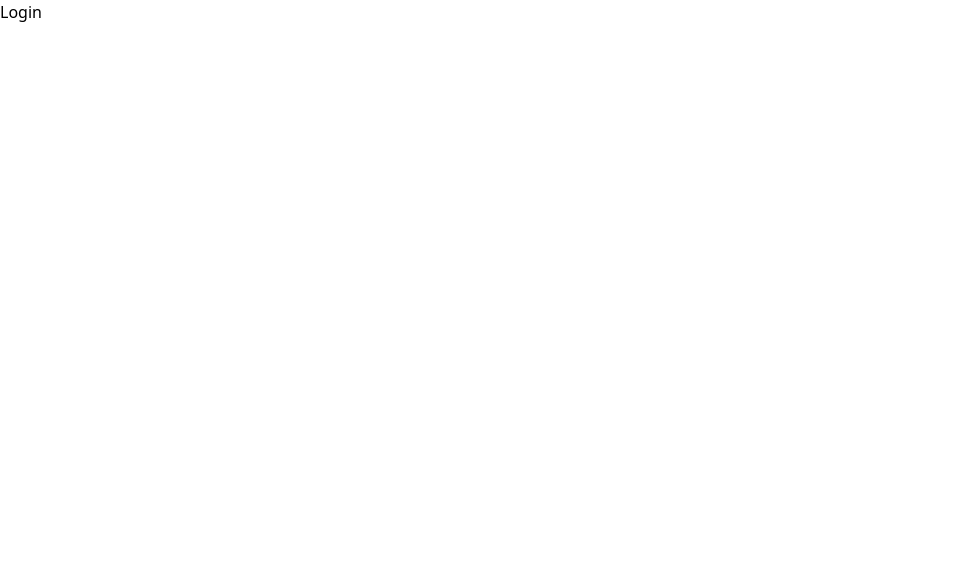
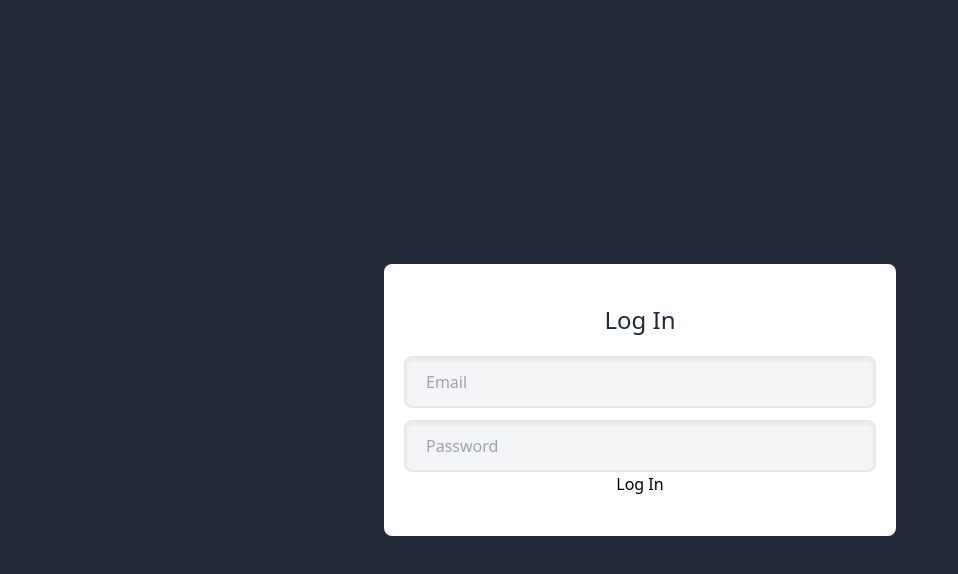
Before and after one commit to happyjy/uber-eats-frontend, a React (Create React App) app: page / in a window 1280 px wide. Shown: the top 574 px of the page, without its empty margins (0-958 px from the left). Built offline with nearby package versions, Linux system fonts and the light colour scheme.

Commit message:
15.4 Form Design

```diff
--- a/src/pages/login.tsx
+++ b/src/pages/login.tsx
@@ -1,5 +1,22 @@
 import React from 'react';
 
 export const Login = () => {
-  return <span>Login</span>;
+  return (
+    <div className="h-screen flex items-center justify-center bg-gray-800">
+      <div className="bg-white w-full max-w-lg py-10 rounded-lg text-center">
+        <h3 className="text-2xl text-gray-800"> Log In </h3>
+        <form className="flex flex-col mt-5 px-5">
+          <input
+            placeholder="Email"
+            className="bg-gray-100 py-3 px-5 rounded-lg shadow-inner border-2 focus:outline-none focus:border-green-600 focus:border-opacity-60 mb-3"
+          ></input>
+          <input
+            placeholder="Password"
+            className="bg-gray-100 py-3 px-5 rounded-lg shadow-inner border-2 focus:outline-none focus:border-green-600 focus:border-opacity-60  "
+          ></input>
+          <button> Log In </button>
+        </form>
+      </div>
+    </div>
+  );
 };
```
